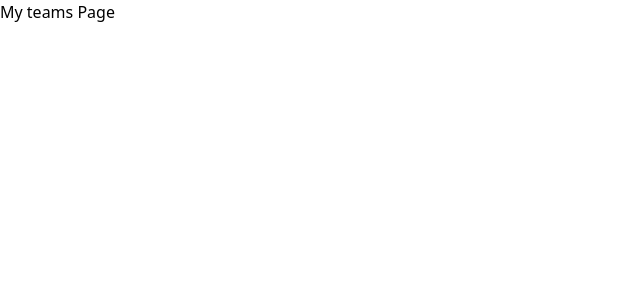
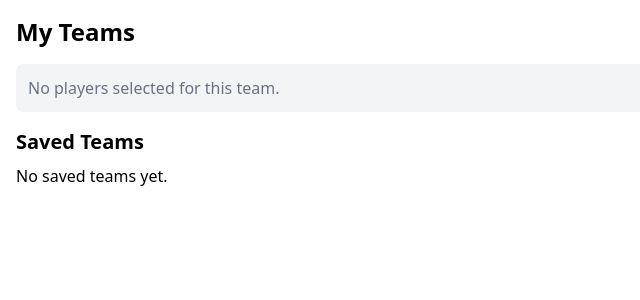
Before and after one commit to amant8183/crickverse, a React (Vite) app: page /teams/1 in a window 1280 px wide. Shown: the top 300 px of the page, without its empty margins (0-640 px from the left). Built offline with nearby package versions, Linux system fonts and the light colour scheme.

Commit message:
feat: implement complete MyTeams page with team creation, localStorage saving, and modular components

```diff
--- /dev/null
+++ b/src/pages/MyTeams/CurrentTeam.tsx
@@ -0,0 +1,42 @@
+import type { Player } from "../../types/player";
+
+interface Props {
+  players: Player[];
+  captainId: number | null;
+  viceCaptainId: number | null;
+  onSave: () => void;
+}
+
+export default function CurrentTeam({ players, captainId, viceCaptainId, onSave }: Props) {
+  if (players.length === 0) {
+    return (
+      <div className="p-3 bg-gray-100 rounded-lg mb-4 text-gray-500">
+        No players selected for this team.
+      </div>
+    );
+  }
+
+  return (
+    <div className="bg-gray-100 p-3 rounded-lg mb-4">
+      <h2 className="text-xl font-semibold mb-2">Current Team</h2>
+
+      {players.map((p) => (
+        <div key={p.id} className="flex justify-between p-2 border-b">
+          <span>
+            {p.short_name} ({p.role})
+          </span>
+
+          {p.id === captainId && <span className="text-blue-600 font-bold">⭐ C</span>}
+          {p.id === viceCaptainId && <span className="text-green-600 font-bold">🌟 VC</span>}
+        </div>
+      ))}
+
+      <button
+        onClick={onSave}
+        className="mt-4 w-full bg-blue-600 text-white py-3 rounded-xl"
+      >
+        Save Team
+      </button>
+    </div>
+  );
+}
--- a/src/pages/MyTeams/MyTeams.tsx
+++ b/src/pages/MyTeams/MyTeams.tsx
@@ -1,3 +1,68 @@
+import { useLocation, useParams } from "react-router-dom";
+import { useEffect, useState } from "react";
+
+import type { Player } from "../../types/player";
+import type { SavedTeam } from "../../types/myTeams";
+
+import CurrentTeam from "./CurrentTeam";
+import SavedTeamList from "./SavedTeamList";
+
 export default function MyTeams() {
-  return <div>My teams Page</div>;
+  const { state } = useLocation();
+  const { matchId } = useParams();
+
+  const [currentPlayers, setCurrentPlayers] = useState<Player[]>(state?.players ?? []);
+  const [captainId, setCaptainId] = useState<number | null>(state?.captainId ?? null);
+  const [viceCaptainId, setViceCaptainId] = useState<number | null>(state?.viceCaptainId ?? null);
+
+  const [savedTeams, setSavedTeams] = useState<SavedTeam[]>([]);
+
+  // Load saved teams on mount
+  useEffect(() => {
+    const data = JSON.parse(localStorage.getItem("fantasyTeams") || "{}");
+    setSavedTeams(data[matchId || ""] || []);
+  }, [matchId]);
+
+  const handleSaveTeam = () => {
+    if (!matchId) return;
+
+    const newTeam: SavedTeam = {
+      players: currentPlayers,
+      captainId,
+      viceCaptainId,
+      createdAt: new Date().toISOString(),
+    };
+
+    const existing = JSON.parse(localStorage.getItem("fantasyTeams") || "{}");
+
+    const updated = {
+      ...existing,
+      [matchId]: [...(existing[matchId] || []), newTeam],
+    };
+
+    localStorage.setItem("fantasyTeams", JSON.stringify(updated));
+
+    setSavedTeams(updated[matchId]);
+    alert("Team saved successfully!");
+
+    // CLEAR current team after saving
+    setCurrentPlayers([]);
+    setCaptainId(null);
+    setViceCaptainId(null);
+  };
+
+  return (
+    <div className="p-4">
+      <h1 className="text-2xl font-bold mb-4">My Teams</h1>
+
+      <CurrentTeam
+        players={currentPlayers}
+        captainId={captainId}
+        viceCaptainId={viceCaptainId}
+        onSave={handleSaveTeam}
+      />
+
+      <SavedTeamList teams={savedTeams} />
+    </div>
+  );
 }
--- /dev/null
+++ b/src/pages/MyTeams/SavedTeamList.tsx
@@ -0,0 +1,36 @@
+import type { SavedTeam } from "../../types/myTeams";
+import type { Player } from "../../types/player";
+
+interface Props {
+  teams: SavedTeam[];
+}
+
+export default function SavedTeamList({ teams }: Props) {
+  return (
+    <div>
+      <h2 className="text-xl font-semibold mb-2">Saved Teams</h2>
+
+      {teams.length === 0 && <p>No saved teams yet.</p>}
+
+      {teams.map((team, index) => (
+        <div key={index} className="border p-3 rounded-lg mb-3">
+          <h3 className="font-bold">Team #{index + 1}</h3>
+          <p className="text-sm text-gray-600">
+            Saved: {new Date(team.createdAt).toLocaleString()}
+          </p>
+
+          <ul className="mt-2">
+            {team.players.map((p: Player) => (
+              <li key={p.id} className="flex justify-between border-b py-1">
+                {p.short_name}
+
+                {p.id === team.captainId && <span>⭐ C</span>}
+                {p.id === team.viceCaptainId && <span>🌟 VC</span>}
+              </li>
+            ))}
+          </ul>
+        </div>
+      ))}
+    </div>
+  );
+}
--- /dev/null
+++ b/src/types/myTeams.ts
@@ -0,0 +1,8 @@
+import type { Player } from "./player";
+
+export interface SavedTeam {
+  players: Player[];
+  captainId: number | null;
+  viceCaptainId: number | null;
+  createdAt: string;
+}
```
Also changed, not shown: CurrentTeam.tsx (added), SavedTeamList.tsx (added).
